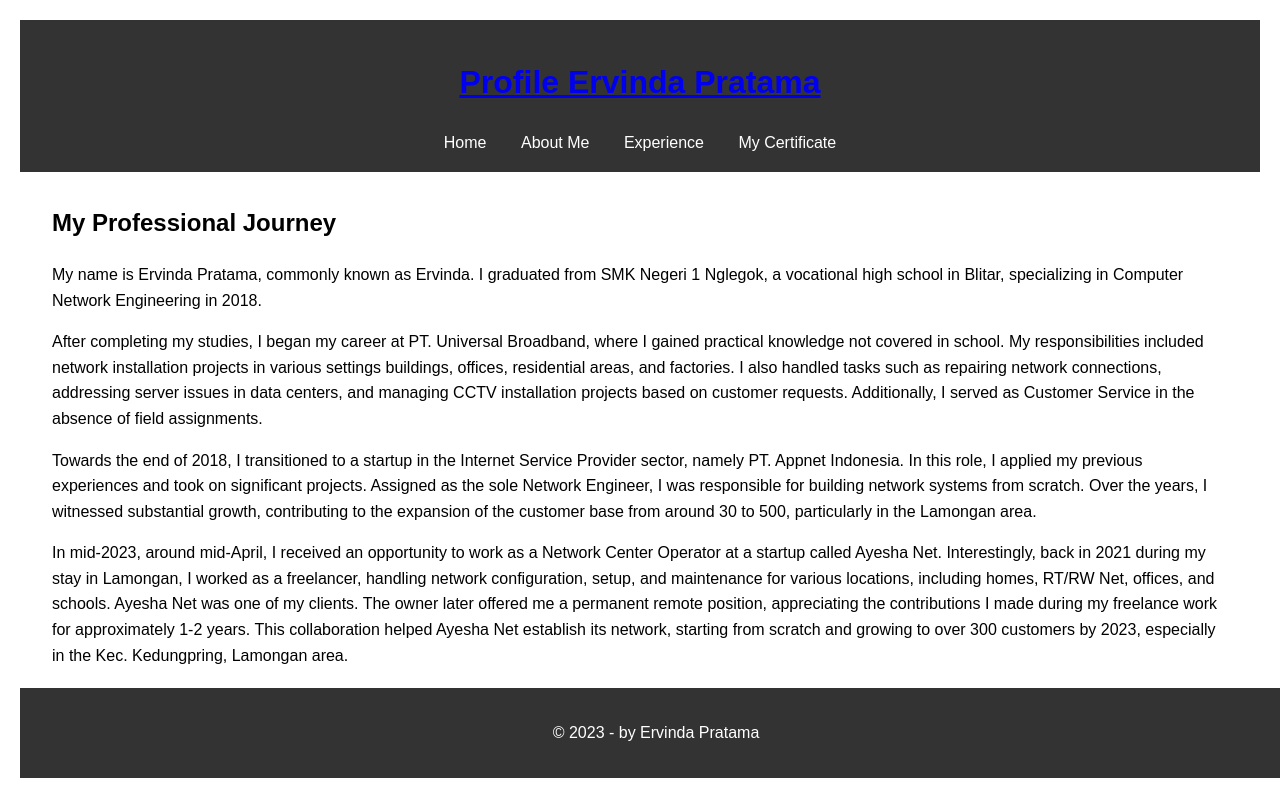
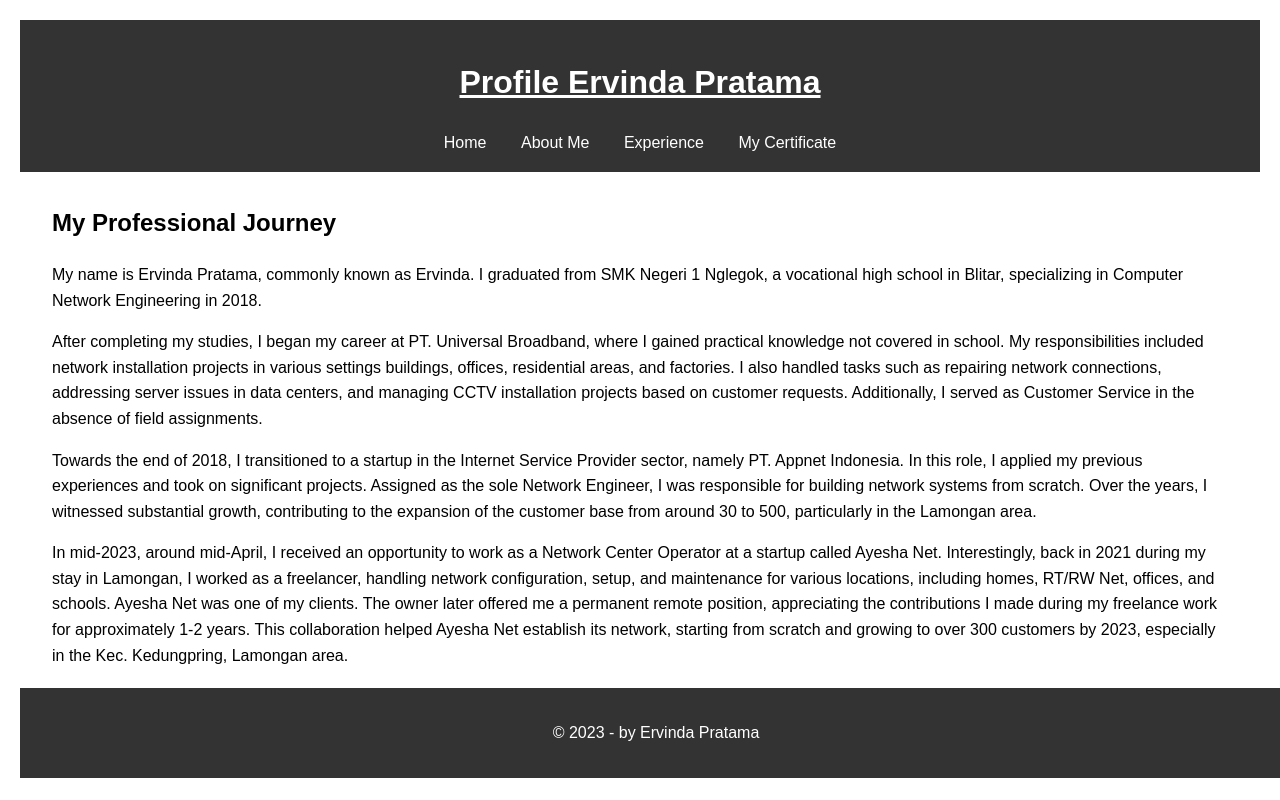
Before and after one commit to ervindaprtma/ervindaprtma.github.io, a plain HTML site: page index.html in a window 1280 px wide. Drawn offline with Linux system fonts and the light colour scheme.

Commit message:
changes styles

```diff
--- a/styles.css
+++ b/styles.css
@@ -11,6 +11,9 @@ header {
     color: #fff;
     text-align: center;
     padding: 1em;
+}
+header a{
+    color: #fff;
 }
 nav {
     margin-top: 10px;
```
